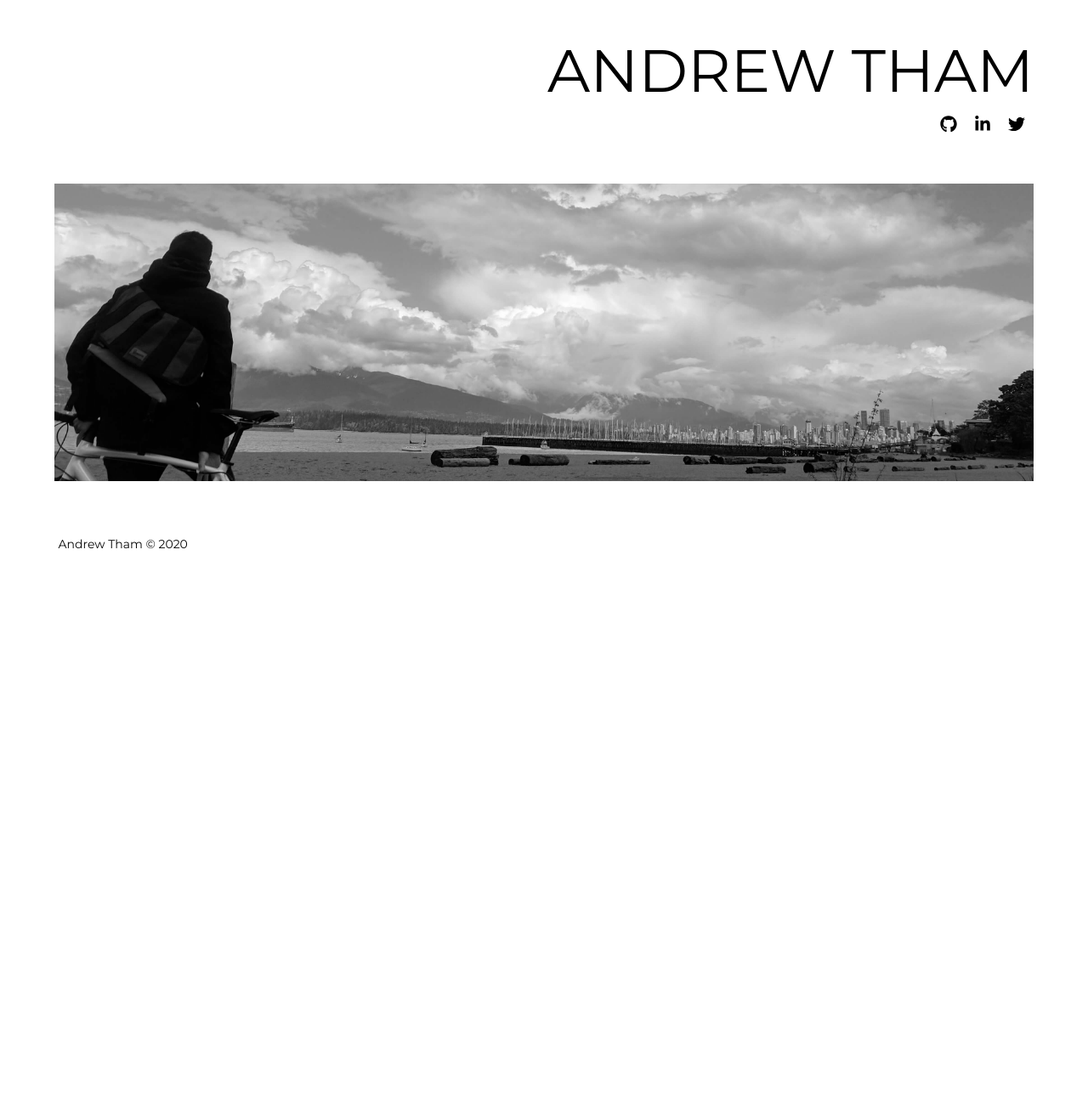
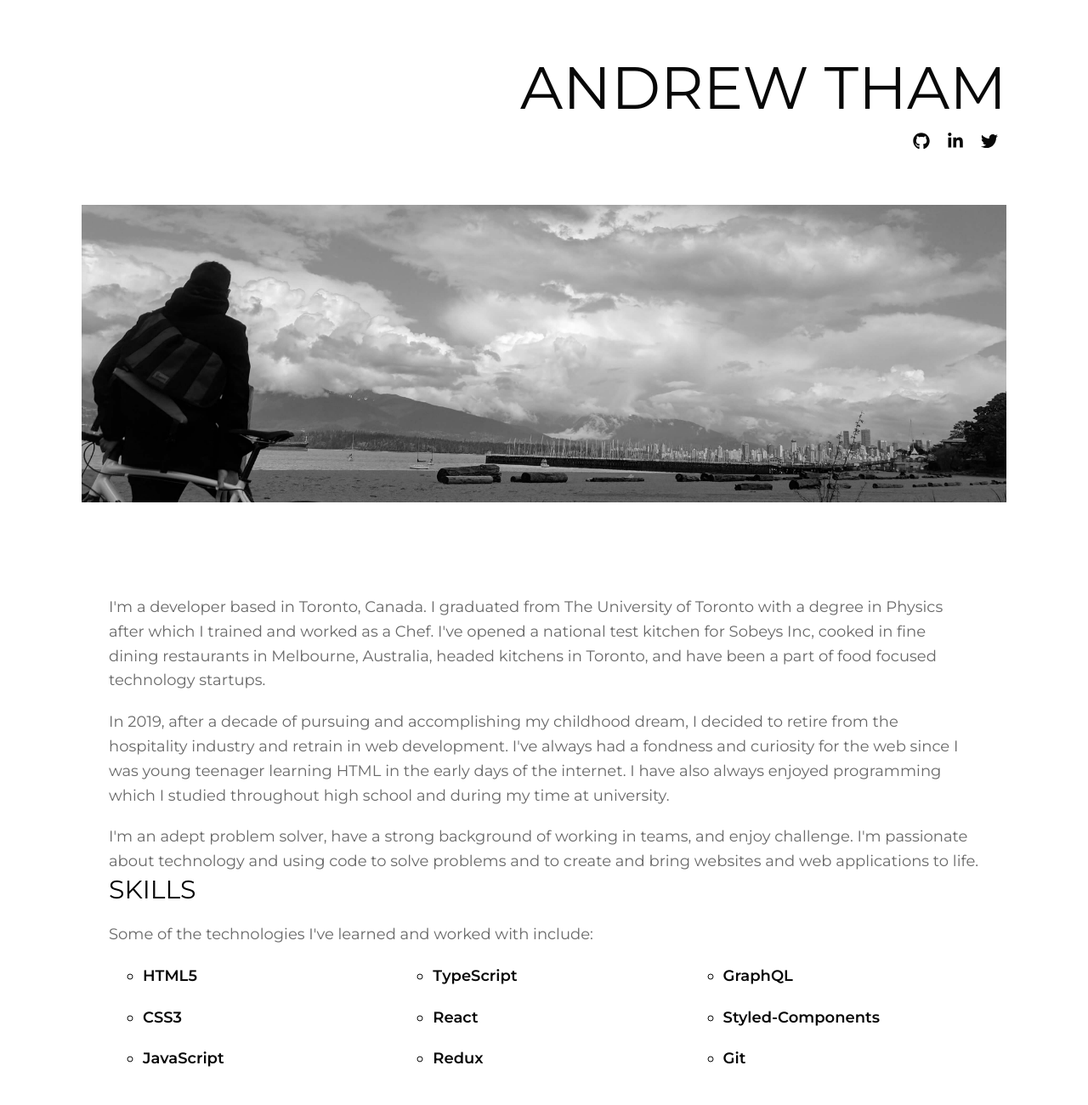
Before and after one commit to andrewthamcc/gatsby-portfolio, a Gatsby site: page / in a window 1280 px wide. Shown: the part 100-1400 px from the top of the page at 85% size. Before the commit the page ends 800 px from the top, so only its background shows below. Built offline with nearby package versions, Linux system fonts and the light colour scheme; Gatsby itself is replaced by a stand-in of ours.

Commit message:
added contact section, links, skills, and changed directories

```diff
--- a/gatsby-config.js
+++ b/gatsby-config.js
@@ -24,7 +24,7 @@ module.exports = {
         background_color: `#663399`,
         theme_color: `#663399`,
         display: `minimal-ui`,
-        icon: ``, // This path is relative to the root of the site.
+        // icon: ``, // This path is relative to the root of the site.
       },
     },
     `gatsby-plugin-sass`,
--- /dev/null
+++ b/src/components/About.js
@@ -0,0 +1,35 @@
+import React from "react"
+import { TextContainer, Paragraph } from "./Styles"
+
+const About = () => {
+  return (
+    <>
+      <TextContainer>
+        <Paragraph>
+          I'm a developer based in Toronto, Canada. I graduated from The
+          University of Toronto with a degree in Physics after which I trained
+          and worked as a Chef. I've opened a national test kitchen for Sobeys
+          Inc, cooked in fine dining restaurants in Melbourne, Australia, headed
+          kitchens in Toronto, and have been a part of food focused technology
+          startups.
+        </Paragraph>
+        <Paragraph>
+          In 2019, after a decade of pursuing and accomplishing my childhood
+          dream, I decided to retire from the hospitality industry and retrain
+          in web development. I've always had a fondness and curiosity for the
+          web since I was young teenager learning HTML in the early days of the
+          internet. I have also always enjoyed programming which I studied
+          throughout high school and during my time at university.
+        </Paragraph>
+        <Paragraph>
+          I'm an adept problem solver, have a strong background of working in
+          teams, and enjoy challenge. I'm passionate about technology and using
+          code to solve problems and to create and bring websites and web
+          applications to life.
+        </Paragraph>
+      </TextContainer>
+    </>
+  )
+}
+
+export default About
--- /dev/null
+++ b/src/components/Contact.js
@@ -0,0 +1,111 @@
+import React from "react"
+import styled from "styled-components"
+import { FaGithub, FaLinkedinIn, FaTwitter } from "react-icons/fa"
+
+import { TextContainer, Container, Paragraph, SectionHeading } from "./Styles"
+import MainImage from "../images/contact.jpg"
+
+const ContactImage = styled.div`
+  background-image: url(${MainImage});
+  filter: grayscale();
+  background-size: cover;
+  background-repeat: no-repeat;
+  background-position: center 65%;
+  height: 350px;
+
+  margin: 5rem 0 4rem;
+`
+
+const ContactEmail = styled(Paragraph)`
+  font-weight: 500;
+  color: #080808;
+  display: inline;
+  transition: 0.3s border ease;
+  padding-bottom: 2px;
+  border-bottom: 1.5px solid #080808;
+
+  &:hover,
+  &:focus {
+    border-bottom: 1.5px solid transparent;
+  }
+`
+
+const IconContainer = styled.div`
+  display: flex;
+  flex-direction: row;
+  justify-content: flex-start;
+  align-items: center;
+  margin-top: 1.5rem;
+`
+
+const IconSpan = styled.span`
+  font-size: 1rem;
+  margin: 0 0.5rem;
+  display: flex;
+  transition: 0.3s transform ease;
+
+  &:first-of-type {
+    margin-left: 0;
+  }
+
+  &:last-of-type {
+    margin-right: 0;
+  }
+
+  &:hover,
+  &:focus {
+    transform: scale(1.2);
+  }
+`
+
+const Contact = () => {
+  return (
+    <>
+      <Container>
+        <ContactImage />
+      </Container>
+      <TextContainer>
+        <SectionHeading>Contact Me</SectionHeading>
+        <Paragraph>
+          Reach out if you're looking for a developer, have a question, or would
+          like to connect.
+        </Paragraph>
+        <a href="mailto: hello@andrewtham.cc">
+          <ContactEmail>hello@andrewtham.cc</ContactEmail>
+        </a>
+
+        <IconContainer>
+          <IconSpan>
+            <a
+              href="https://github.com/andrewthamcc"
+              target="_blank"
+              rel="noopener noreferrer"
+            >
+              <FaGithub />
+            </a>
+          </IconSpan>
+          <IconSpan>
+            <a
+              href="https://linkedin.com/in/andrewthamcc"
+              target="_blank"
+              rel="noopener noreferrer"
+            >
+              <FaLinkedinIn />
+            </a>
+          </IconSpan>
+          <IconSpan>
+            <a
+              href="https://twitter.com/andrew_tham"
+              target="_blank"
+              rel="noopener noreferrer"
+            >
+              <FaTwitter />
+            </a>
+          </IconSpan>
+        </IconContainer>
+      </TextContainer>
+    </>
+  )
+}
+
+export default Contact
--- a/src/components/Container/index.js
+++ /dev/null
@@ -1,9 +0,0 @@
-import styled from "styled-components"
-
-const Container = styled.div`
-  width: 90%;
-  max-width: 1350px;
-  margin: 0 auto;
-`
-
-export default Container
--- /dev/null
+++ b/src/components/Hero.js
@@ -0,0 +1,117 @@
+import React, { useEffect } from "react"
+import styled from "styled-components"
+import { FaGithub, FaLinkedinIn, FaTwitter } from "react-icons/fa"
+
+import { Container } from "./Styles"
+import MainImage from "../images/hero.jpg"
+
+const HeroSection = styled.section`
+  height: 100vh;
+  display: flex;
+  flex-direction: column;
+`
+
+const HeroHeading = styled.h1`
+  font-size: 3.5rem;
+  font-weight: 400;
+  color: #080808;
+  text-align: right;
+  text-transform: uppercase;
+  margin-top: 8rem;
+`
+
+const IconContainer = styled.div`
+  display: flex;
+  flex-direction: row;
+  justify-content: flex-end;
+  align-items: center;
+  margin: 0.5rem 0.5rem 0;
+`
+
+const IconSpan = styled.span`
+  font-size: 1rem;
+  margin: 0 0.5rem;
+  display: flex;
+  transition: 0.3s transform ease;
+
+  &:first-of-type {
+    margin-left: 0;
+  }
+
+  &:last-of-type {
+    margin-right: 0;
+  }
+
+  &:hover,
+  &:focus {
+    transform: scale(1.2);
+  }
+`
+
+const HeroImage = styled.div`
+  background-image: url(${MainImage});
+  filter: grayscale();
+  background-size: cover;
+  background-repeat: no-repeat;
+  background-position: center 70%;
+  height: 350px;
+
+  margin: 3rem 0;
+`
+
+const Hero = () => {
+  useEffect(() => {
+    console.log(`
+    #     #      #######
+    #     # #       #    #    # ###### #####  ######
+    #     # #       #    #    # #      #    # #
+    ####### #       #    ###### #####  #    # #####
+    #     # #       #    #    # #      #####  #
+    #     # #       #    #    # #      #   #  #
+    #     # #       #    #    # ###### #    # ######`)
+    console.log("Website built by Andrew Tham")
+    // eslint-disable-next-line
+  }, [])
+
+  return (
+    <HeroSection>
+      <Container>
+        <HeroHeading>Andrew Tham</HeroHeading>
+
+        <IconContainer>
+          <IconSpan>
+            <a
+              href="https://github.com/andrewthamcc"
+              target="_blank"
+              rel="noopener noreferrer"
+            >
+              <FaGithub />
+            </a>
+          </IconSpan>
+          <IconSpan>
+            <a
+              href="https://linkedin.com/in/andrewthamcc"
+              target="_blank"
+              rel="noopener noreferrer"
+            >
+              <FaLinkedinIn />
+            </a>
+          </IconSpan>
+          <IconSpan>
+            <a
+              href="https://twitter.com/andrew_tham"
+              target="_blank"
+              rel="noopener noreferrer"
+            >
+              <FaTwitter />
+            </a>
+          </IconSpan>
+        </IconContainer>
+
+        <HeroImage />
+      </Container>
+    </HeroSection>
+  )
+}
+
+export default Hero
--- a/src/components/Hero/index.js
+++ /dev/null
@@ -1,78 +0,0 @@
-import React from "react"
-import styled from "styled-components"
-
-import Container from "../Container"
-import { FaGithub, FaLinkedinIn, FaTwitter } from "react-icons/fa"
-import MainImage from "../../images/hero.jpg"
-
-const HeroSection = styled.section`
-  /* height: 95vh; */
-`
-
-const H1 = styled.h1`
-  font-size: 3.5rem;
-  font-weight: 400;
-  text-align: right;
-  text-transform: uppercase;
-  margin: 7rem 0 0;
-  padding: 0;
-`
-
-const IconContainer = styled.div`
-  display: flex;
-  flex-direction: row;
-  justify-content: flex-end;
-  align-items: center;
-  margin: 0.5rem 0.5rem 0;
-`
-
-const IconSpan = styled.span`
-  font-size: 1rem;
-  margin: 0 0.5rem;
-  display: flex;
-
-  &:first-of-type {
-    margin-left: 0;
-  }
-
-  &:last-of-type {
-    margin-right: 0;
-  }
-`
-
-const HeroImage = styled.div`
-  background-image: url(${MainImage});
-  filter: grayscale();
-  background-size: cover;
-  background-repeat: no-repeat;
-  background-position: center 70%;
-  height: 350px;
-
-  margin: 3rem 0;
-`
-
-const Hero = () => {
-  return (
-    <HeroSection>
-      <Container>
-        <H1>Andrew Tham</H1>
-
-        <IconContainer>
-          <IconSpan>
-            <FaGithub />
-          </IconSpan>
-          <IconSpan>
-            <FaLinkedinIn />
-          </IconSpan>
-          <IconSpan>
-            <FaTwitter />
-          </IconSpan>
-        </IconContainer>
-
-        <HeroImage />
-      </Container>
-    </HeroSection>
-  )
-}
-
-export default Hero
--- /dev/null
+++ b/src/components/Skills.js
@@ -0,0 +1,51 @@
+import React from "react"
+import styled from "styled-components"
+import { TextContainer, SectionHeading, Paragraph } from "./Styles"
+
+const SkillList = styled.ul`
+  font-weight: 600;
+  color: #080808;
+
+  display: flex;
+
+  div {
+    width: 33.33%;
+  }
+
+  li {
+    margin: 1rem 0 0 2rem;
+    list-style: circle;
+  }
+`
+
+const Skills = () => {
+  return (
+    <div>
+      <TextContainer>
+        <SectionHeading>Skills</SectionHeading>
+        <Paragraph>
+          Some of the technologies I've learned and worked with include:
+          <SkillList>
+            <div>
+              <li>HTML5</li>
+              <li>CSS3</li>
+              <li>JavaScript</li>
+            </div>
+            <div>
+              <li>TypeScript</li>
+              <li>React</li>
+              <li>Redux</li>
+            </div>
+            <div>
+              <li>GraphQL</li>
+              <li>Styled-Components</li>
+              <li>Git</li>
+            </div>
+          </SkillList>
+        </Paragraph>
+      </TextContainer>
+    </div>
+  )
+}
+
+export default Skills
--- /dev/null
+++ b/src/components/Styles/index.js
@@ -0,0 +1,30 @@
+import styled from "styled-components"
+
+export const Container = styled.div`
+  width: 85%;
+  max-width: 1350px;
+  margin: 0 auto;
+`
+export const TextContainer = styled.div`
+  width: 80%;
+  max-width: 1350px;
+  margin: 0 auto;
+`
+
+export const SectionHeading = styled.h2`
+  font-size: 1.5rem;
+  font-weight: 400;
+  text-transform: uppercase;
+  margin-bottom: 1rem;
+`
+
+export const Paragraph = styled.p`
+  font-size: 0.9rem;
+  line-height: 1.6;
+  margin-bottom: 1rem;
+  color: rgb(105, 105, 105);
+
+  &:last-of-type {
+    margin-bottom: 0;
+  }
+`
--- a/src/components/layout.js
+++ b/src/components/layout.js
@@ -1,13 +1,28 @@
 import React from "react"
 import PropTypes from "prop-types"
-// import { useStaticQuery, graphql } from "gatsby"
-import styled from "styled-components"
-import Container from "./Container"
+import styled, { keyframes } from "styled-components"
+import { Container } from "./Styles"
+
+const FadeIn = keyframes`
+  0%{
+    opacity: 0;
+  }
+  100%{
+    opacity: 1;
+  }
+`
+
+const LayoutDiv = styled.div`
+  opacity: 0;
+  animation: ${FadeIn} 0.6s 0.3s ease-in-out forwards;
+`
 
 const Footer = styled.footer`
-  color: #080808;
-  padding: 0.25rem;
+  background-color: #080808;
+  color: #ffffff;
+  padding: 0.25rem 0;
   font-size: 0.7rem;
+  margin-top: 5rem;
 `
 
 const Layout = ({ children }) => {
@@ -23,12 +38,12 @@ const Layout = ({ children }) => {
 
   return (
     <>
-      <div>
+      <LayoutDiv>
         <main>{children}</main>
         <Footer>
           <Container>Andrew Tham © {new Date().getFullYear()}</Container>
         </Footer>
-      </div>
+      </LayoutDiv>
     </>
   )
 }
--- a/src/pages/index.js
+++ b/src/pages/index.js
@@ -2,12 +2,18 @@ import React from "react"
 import SEO from "../components/seo"
 import Layout from "../components/layout"
 import Hero from "../components/Hero"
+import About from "../components/About"
+import Skills from "../components/Skills"
+import Contact from "../components/Contact"
 
 const IndexPage = () => (
   <Layout>
     <SEO title="Home" />
 
     <Hero />
+    <About />
+    <Skills />
+    <Contact />
   </Layout>
 )
 
--- a/src/styles/_config.scss
+++ b/src/styles/_config.scss
@@ -5,3 +5,20 @@ html {
 body {
   font-family: "Montserrat", sans-serif;
 }
+
+h1,
+h2,
+p,
+ul {
+  margin: 0;
+  padding: 0;
+}
+
+li {
+  list-style: none;
+}
+
+a {
+  color: #080808;
+  text-decoration: none;
+}
```
Also changed, not shown: src/components/image.js (+10 -3 lines), README.md, src/images/contact.jpg (added).
